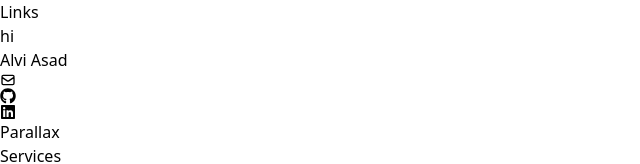
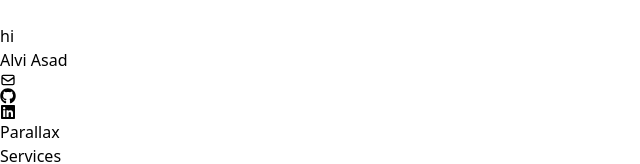
Before and after one commit to alviasad0/alvi-asad-portfolio, a React (Vite) app: page / in a window 1280 px wide. Shown: the top 164 px of the page, without its empty margins (0-640 px from the left). Built offline with nearby package versions, Linux system fonts and the light colour scheme.

Commit message:
added main structure and the aded some of the navbar section

```diff
--- a/src/Components/SideBar/Sidebar.jsx
+++ b/src/Components/SideBar/Sidebar.jsx
@@ -1,23 +1,21 @@
-
 import { useState } from "react";
 import Links from "./Components/Links";
 import TroggleButton from "./Components/TroggleButton";
 import { motion } from 'framer-motion';
 
 const Sidebar = () => {
-  const [open , setOpen ] = useState(false);
-    const varients = {
+  const [open, setOpen] = useState(false);
+
+  const variants = {
     open: {
-        clipPath: "circle(1200px at 50px 50px ",
+      clipPath: "circle(1200px at 50px 50px)",
       transition: {
-
         type: "spring",
-          stiffness: 20
-
+        stiffness: 20,
       },
     },
     closed: {
-        clipPath: "circle(30px at 50px 50px )",
+      clipPath: "circle(30px at 50px 50px)",
       transition: {
         delay: 0.5,
         type: "spring",
@@ -27,17 +25,18 @@
     },
   };
 
-
   return (
     <motion.div
       animate={open ? "open" : "closed"}
-            className="flex flex-col items-center justify-center bg-white text-black">
+      className="flex flex-col items-center justify-center bg-white text-black"
+    >
       <motion.div
-            varients={varients}
-                className="fixed top-0 left-0 bottom-0 w-[400px] bg-white">
-               <Links></Links>
+        variants={variants}
+        className="fixed top-0 left-0 bottom-0 w-[400px] bg-white"
+      >
+        <Links />
       </motion.div>
-             <TroggleButton setOpen={setOpen}></TroggleButton>
+      <TroggleButton setOpen={setOpen} />
     </motion.div>
   );
 };
```
Lines whose indentation alone changed are shown as unchanged.
